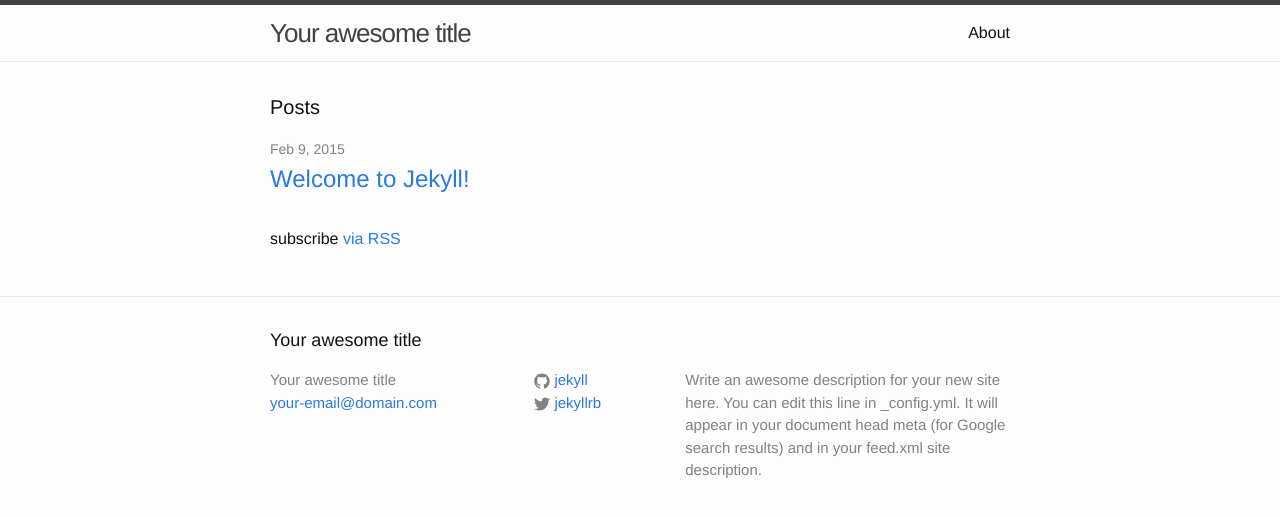
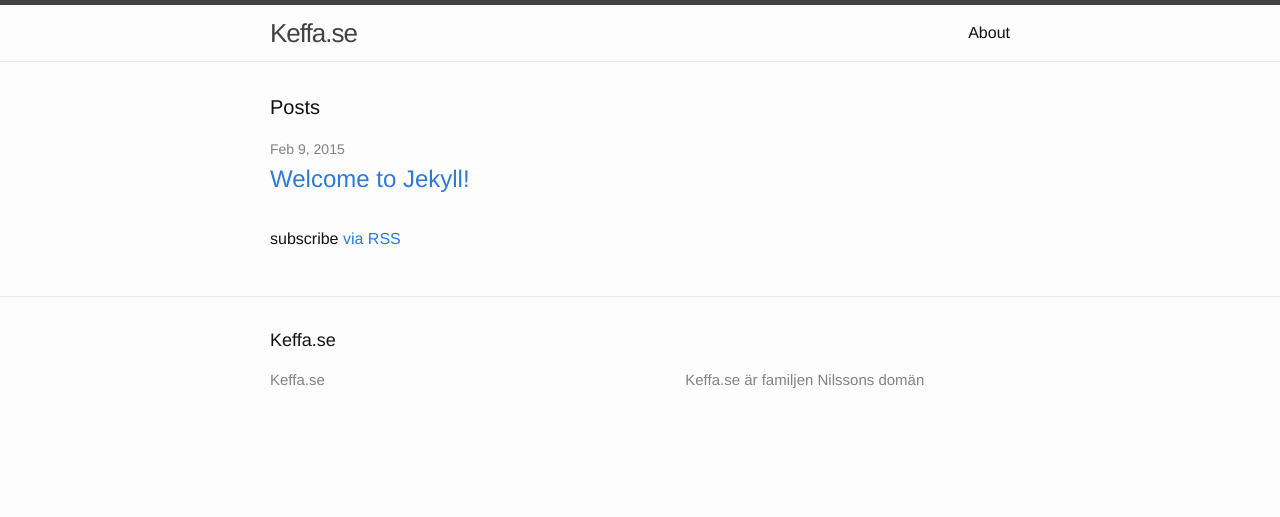
Before and after one commit to fransn/fransn.github.io, a Jekyll site: the page built from index.html, in a window 1280 px wide. Shown: the top 517 px of the page. Built offline with Jekyll 4.4.1, drawn with Linux system fonts in a browser that asks for light colours.

Commit message:
Update _config.yml

```diff
--- a/_config.yml
+++ b/_config.yml
@@ -1,14 +1,12 @@
 # Site settings
-title: Your awesome title
-email: your-email@domain.com
+title: Keffa.se
+email:
 description: > # this means to ignore newlines until "baseurl:"
-  Write an awesome description for your new site here. You can edit this
-  line in _config.yml. It will appear in your document head meta (for
-  Google search results) and in your feed.xml site description.
+  Keffa.se är familjen Nilssons domän
 baseurl: "" # the subpath of your site, e.g. /blog/
 url: "http://yourdomain.com" # the base hostname & protocol for your site
-twitter_username: jekyllrb
-github_username:  jekyll
+twitter_username:
+github_username:
 
 # Build settings
 markdown: kramdown
```
